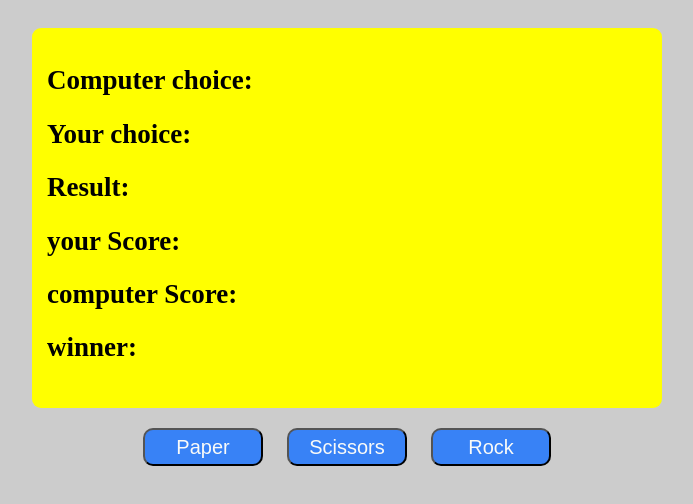
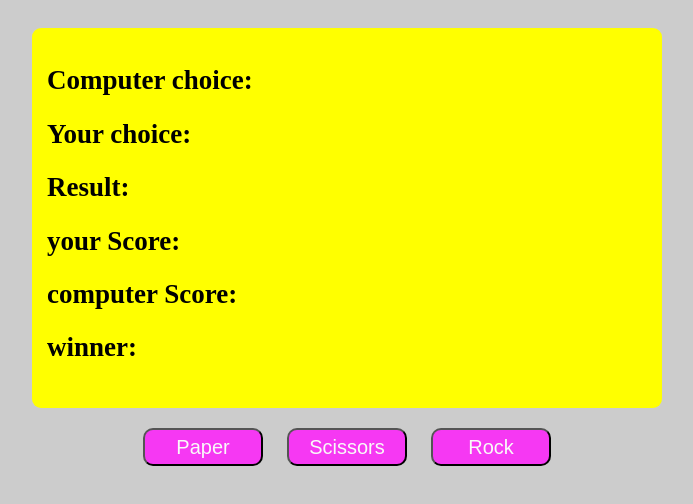
Before and after one commit to benzainz/Rock-Paper, a plain HTML site: page index.html in a window 1280 px wide. Shown: the whole page, without its empty margins (293-986 px from the left). Drawn offline with Linux system fonts and the light colour scheme.

Commit message:
Style buttons and backgrond

```diff
--- a/style.css
+++ b/style.css
@@ -23,7 +23,7 @@ body {
 }
 button {
         color: #F9FAF8;
-        background-color: #3882F6;
+        background-color: #f638f3;
         border-radius: 0.5em;
         font-size: 20px;
         width: 120px;
```
